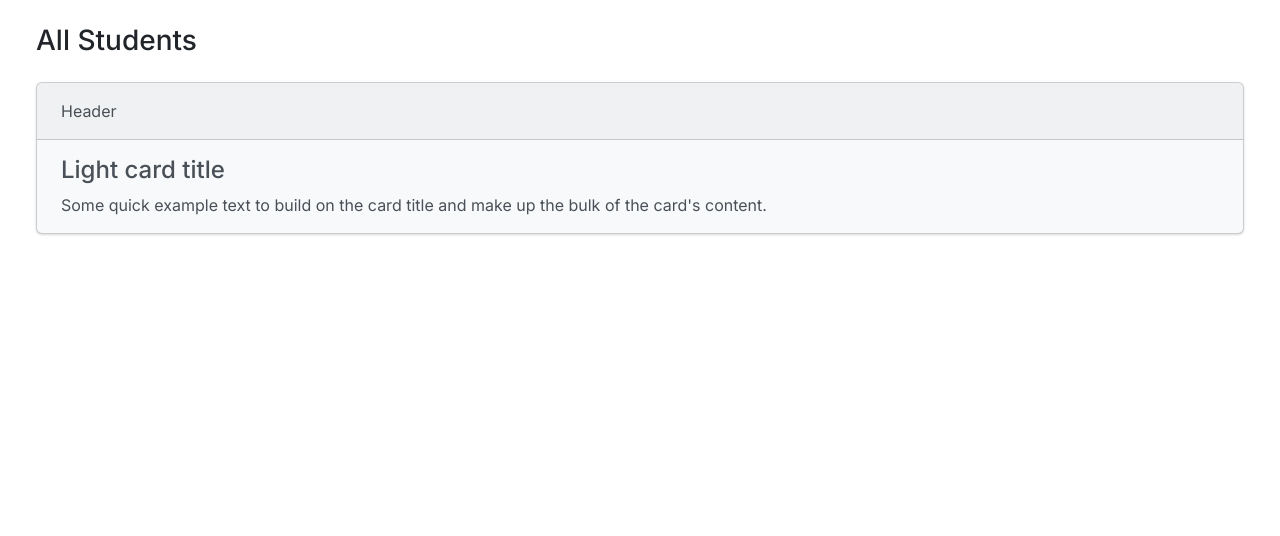
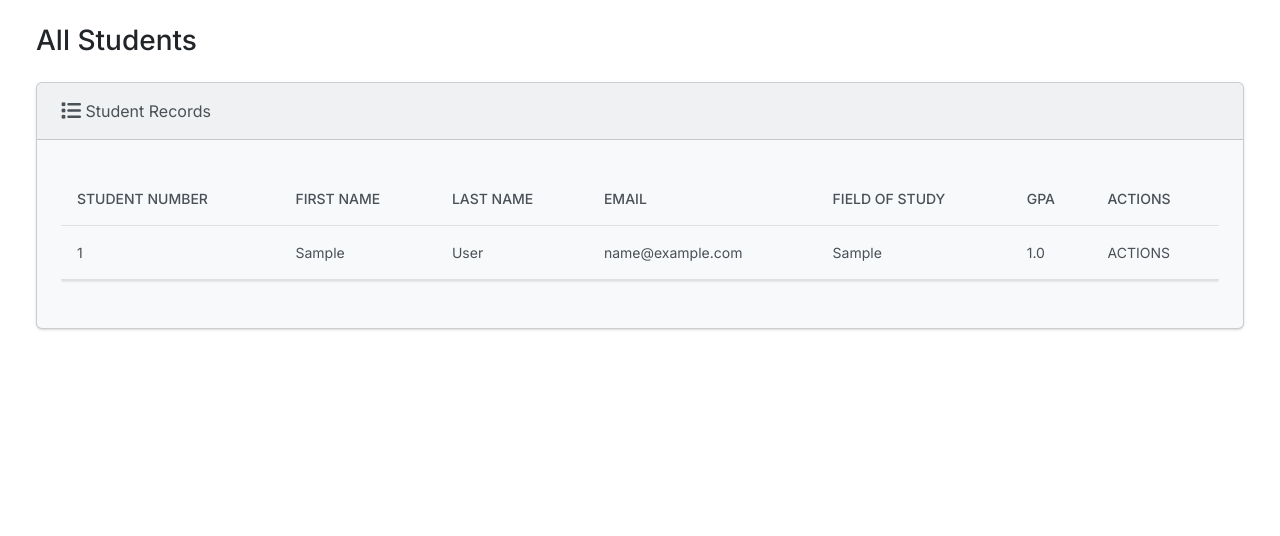
Before and after one commit to Briankurtish/StudentMS-Django, a Django app: page / in a window 1280 px wide. Shown: the part 67-603 px from the top of the page. Run offline with Django 4.2, Linux system fonts and the light colour scheme; tables that the repository leaves empty hold one stand-in row (values such as "Sample post"); some libraries are stand-ins or nearby versions.

Commit message:
edited index.html to add student data via tables

```diff
--- a/students/templates/students/index.html
+++ b/students/templates/students/index.html
@@ -38,13 +38,46 @@
         <h3 class="m-4">All Students</h3>
         <div class="row">
             <div class="col-12">
+                {% if students %}
                 <div class="card bg-light ms-4 me-4 mb-4">
-                    <div class="card-header">Header</div>
+                    <div class="card-header"><i class="fa-solid fa-list fa-lg"></i> Student Records</div>
                     <div class="card-body">
-                      <h4 class="card-title">Light card title</h4>
-                      <p class="card-text">Some quick example text to build on the card title and make up the bulk of the card's content.</p>
+                      <p class="card-text">
+                        <div class="table-responsive">
+                            <table class="table table-hover">
+                                <thead>
+                                  <tr>
+                                    <th scope="col">Student Number</th>
+                                    <th scope="col">First Name</th>
+                                    <th scope="col">Last Name</th>
+                                    <th scope="col">Email</th>
+                                    <th scope="col">Field of Study</th>
+                                    <th scope="col">GPA</th>
+                                    <th scope="col">Actions</th>
+                                  </tr>
+                                </thead>
+                                <tbody>
+                                  {% for student in students %}
+                                  <tr>
+                                    <td>{{ student.student_number }}</td>
+                                    <td>{{ student.first_name }}</td>
+                                    <td>{{ student.last_name }}</td>
+                                    <td>{{ student.email }}</td>
+                                    <td>{{ student.field_of_study }}</td>
+                                    <td>{{ student.gpa }}</td>
+                                    <td>ACTIONS</td>
+                                  </tr>
+                                  {% endfor %}
+                                </tbody>
+                              </table>
+                        </div>
+                      </p>
                     </div>
-                  </div>
+                </div>
+                {% else %}
+                <h5 class="alert alert-primary ms-4 me-4">No Student Records</h5>
+                {% endif %}
+
             </div>
         </div>
       </div>
```
